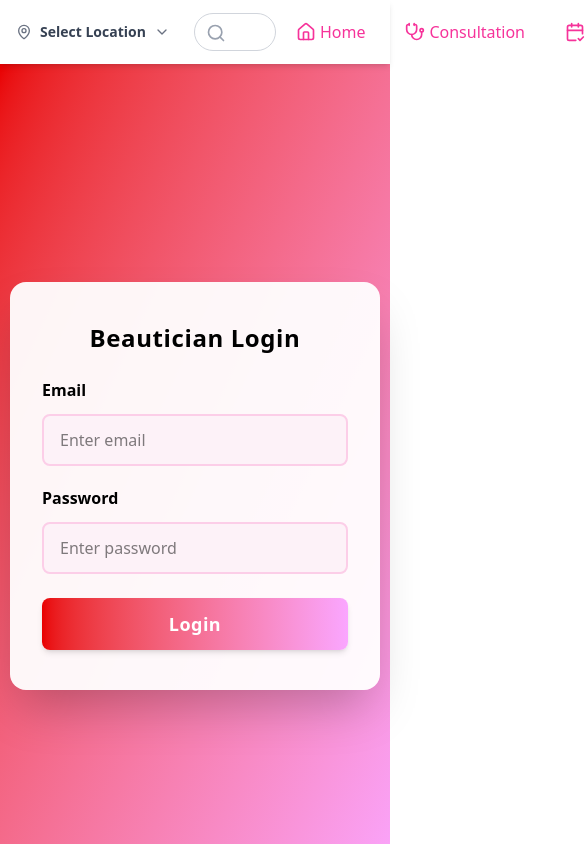
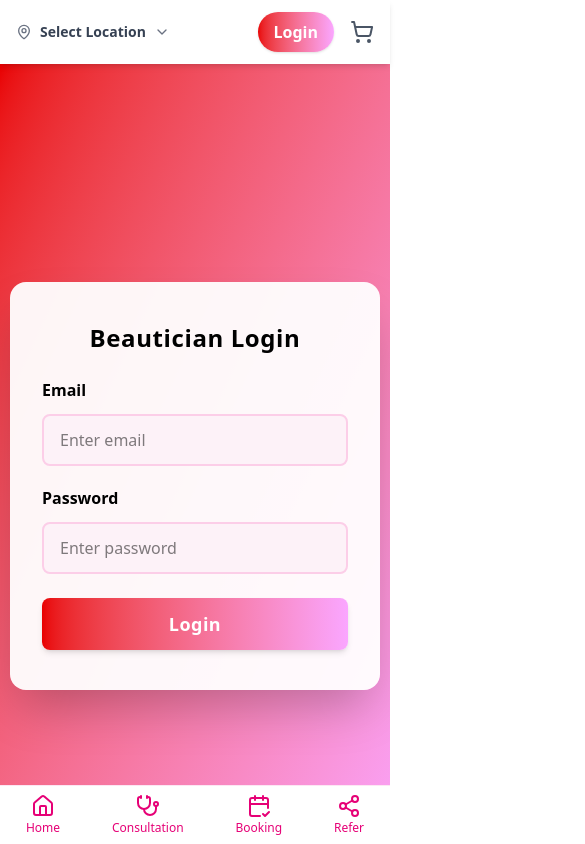
Before and after one commit to IMSHIVAMRAJ/beauty, a React (Vite) app in the folder frontend/: page /beautician/login in a window 390 px wide. Shown: the top 844 px of the page, 585 px wide, since content can reach past the window. Built offline with nearby package versions, Linux system fonts and the light colour scheme.

Commit message:
responsive checked

```diff
--- a/frontend/src/App.jsx
+++ b/frontend/src/App.jsx
@@ -8,6 +8,7 @@ import AddServices from './Pages/AddServices';
 import Cart from './Pages/Cart';
 import Navbar from './Components/Navbar';
 import Footer from './Components/Footer';
+import BottomNav from './Components/BottomNav';
 import AdminLogin from './Pages/AdminLogin';
 import AdminDashboard from './Pages/AdminDashboard';
 import BeauticianLogin from './Pages/BeauticianLogin';
@@ -73,6 +74,7 @@ const App = () => {
       />
         </Routes>
       </div>
+      {!hideNavbar && <BottomNav />}
       <Footer />
     </>
   );
--- /dev/null
+++ b/frontend/src/Components/BottomNav.jsx
@@ -0,0 +1,51 @@
+import React from 'react';
+import { Link, useNavigate } from 'react-router-dom';
+import { Home as HomeIcon, Stethoscope, CalendarCheck2, Share2 } from 'lucide-react';
+
+const navLinks = [
+  { name: 'Home', icon: <HomeIcon className="w-6 h-6" />, href: '/' },
+  { name: 'Consultation', icon: <Stethoscope className="w-6 h-6" />, href: '/consultation' },
+  { name: 'Booking', icon: <CalendarCheck2 className="w-6 h-6" />, href: '/cart' },
+  { name: 'Refer', icon: <Share2 className="w-6 h-6" />, href: '/referral' },
+];
+
+const BottomNav = () => {
+  const navigate = useNavigate();
+
+  const handleConsultationClick = (e) => {
+    e.preventDefault();
+    if (window.location.pathname !== '/') {
+      navigate('/', { state: { scrollToConsultant: true } });
+    } else {
+      const section = document.getElementById('ai-consultant-section');
+      if (section) {
+        section.scrollIntoView({ behavior: 'smooth' });
+      }
+    }
+  };
+
+  return (
+    <nav className="fixed bottom-0 left-0 w-full bg-white border-t border-pink-100 flex justify-around items-center py-2 md:hidden z-30">
+      {navLinks.map((link) =>
+        link.name === 'Consultation' ? (
+          <a
+            key={link.name}
+            href="#ai-consultant-section"
+            onClick={handleConsultationClick}
+            className="flex flex-col items-center text-pink-600 hover:text-pink-800 transition"
+          >
+            {link.icon}
+            <span className="text-xs mt-0.5">{link.name}</span>
+          </a>
+        ) : (
+          <Link key={link.name} to={link.href} className="flex flex-col items-center text-pink-600 hover:text-pink-800 transition">
+            {link.icon}
+            <span className="text-xs mt-0.5">{link.name}</span>
+          </Link>
+        )
+      )}
+    </nav>
+  );
+};
+
+export default BottomNav;
--- a/frontend/src/Components/Navbar.jsx
+++ b/frontend/src/Components/Navbar.jsx
@@ -1,5 +1,3 @@
-// Paste this entire file in Navbar.jsx
-
 import React, { useState, useEffect, useRef } from 'react';
 import { MapPin, ChevronDown, User2, ShoppingCart, Home, Stethoscope, CalendarCheck2, Share2, Search, LogOut } from 'lucide-react';
 import { Link } from 'react-router-dom';
@@ -16,7 +14,6 @@ const navLinks = [
 
 const Navbar = () => {
   const navigate = useNavigate();
-  const [searchFocus, setSearchFocus] = useState(false);
   const [query, setQuery] = useState('');
   const [results, setResults] = useState([]);
   const [showResults, setShowResults] = useState(false);
@@ -132,6 +129,19 @@ const handleResultClick = (item) => {
     window.location.reload();
   };
 
+  // Scroll to AI-Based Consultant section on Home
+  const handleConsultationClick = (e) => {
+    e.preventDefault();
+    if (window.location.pathname !== '/') {
+      navigate('/', { state: { scrollToConsultant: true } });
+    } else {
+      const section = document.getElementById('ai-consultant-section');
+      if (section) {
+        section.scrollIntoView({ behavior: 'smooth' });
+      }
+    }
+  };
+
   return (
     <header className="w-full bg-white shadow-md px-2 sm:px-4 py-3 sm:py-5 sticky top-0 z-20">
       <div className="flex items-center justify-between w-full gap-2 sm:gap-4">
@@ -173,20 +183,23 @@ const handleResultClick = (item) => {
 
         {/* Center: Search Bar + Nav Links in a row */}
         <div className="flex flex-1 justify-start items-center gap-3 max-w-3xl mx-2">
-          <div className="relative w-full max-w-md">
+          {/* Searchbar: Only show on mobile if logged in */}
+          {(isLoggedIn || window.innerWidth >= 640) && (
+            <div className="relative w-full sm:max-w-md">
               <input
                 type="text"
-              placeholder="What do you want to shop for today?"
+                placeholder="Search services, salons, offers..."
                 value={query}
                 onChange={(e) => setQuery(e.target.value)}
-              className="w-full px-10 py-2 border border-gray-300 rounded-full focus:outline-none focus:ring focus:ring-pink-300 text-sm"
-              onFocus={() => setSearchFocus(true)}
+                className="w-full px-12 py-3 rounded-xl border border-gray-300 focus:outline-none focus:ring focus:ring-pink-300 text-base sm:text-sm bg-white shadow-sm transition-all duration-200
+                  sm:px-10 sm:py-2 sm:rounded-full mt-6 sm:mt-0"
+                onFocus={() => setShowResults(true)}
                 onBlur={() => setTimeout(() => setShowResults(false), 200)}
               />
-            <Search className="absolute left-3 top-2.5 text-gray-400 w-5 h-5" />
+              <Search className="absolute left-4 top-3.5 sm:left-3 sm:top-2.5 text-gray-400 w-6 h-6 sm:w-5 sm:h-5" />
               {showResults && results.length > 0 && (
                 <ul className="absolute bg-white border w-full rounded-md mt-1 max-h-60 overflow-y-auto shadow z-50">
-                {results.map((item, index) => (
+                  {results.map((item) => (
                     <li
                       key={item._id}
                       className="px-4 py-2 hover:bg-pink-50 cursor-pointer"
@@ -198,14 +211,27 @@ const handleResultClick = (item) => {
                 </ul>
               )}
             </div>
+          )}
           {/* Nav Links in a row, right of search bar */}
-          <nav className="flex items-center gap-6 flex-shrink-0">
-            {navLinks.map((link) => (
+          <nav className="hidden sm:flex items-center gap-6 flex-shrink-0">
+            {navLinks.map((link) =>
+              link.name === 'Consultation' ? (
+                <a
+                  key={link.name}
+                  href="#ai-consultant-section"
+                  onClick={handleConsultationClick}
+                  className="flex items-center px-2 py-1.5 rounded-full text-pink-500 hover:bg-pink-50 font-medium"
+                >
+                  {link.icon}
+                  <span>{link.name}</span>
+                </a>
+              ) : (
                 <Link key={link.name} to={link.href} className="flex items-center px-2 py-1.5 rounded-full text-pink-500 hover:bg-pink-50 font-medium">
                   {link.icon}
                   <span>{link.name}</span>
                 </Link>
-            ))}
+              )
+            )}
           </nav>
         </div>
 
--- a/frontend/src/Pages/AddServices.jsx
+++ b/frontend/src/Pages/AddServices.jsx
@@ -77,17 +77,6 @@ const AddServices = () => {
 
     return (
         <div className="bg-gray-50 min-h-screen font-sans pb-14">
-            {/* Header */}
-            <header className="bg-white shadow-sm sticky top-0 z-10 p-4 flex items-center justify-between">
-                <button>
-                    <ArrowLeft />
-                </button>
-                <h1 className="font-bold text-xl">Salon At Home</h1>
-                <button>
-                    <Share2 />
-                </button>
-            </header>
-
             {/* Main Content */}
             <main>
                 {/* Categories */}
--- a/frontend/src/Pages/Home.jsx
+++ b/frontend/src/Pages/Home.jsx
@@ -3,7 +3,8 @@ import { Link } from 'react-router-dom';
 import axios from 'axios';
 import { Mail, HelpCircle, Home as HomeIcon, Stethoscope, CalendarCheck2, Share2, MessageCircle, Sparkles, Droplets } from 'lucide-react';
 import ServicesModal from '../Components/ServicesModal';
-import { useNavigate } from "react-router-dom";
+import { useNavigate, useLocation } from "react-router-dom";
+import BottomNav from '../Components/BottomNav';
 
 const carouselImages = [
   'https://images.pexels.com/photos/3993449/pexels-photo-3993449.jpeg?auto=compress&w=800',
@@ -20,13 +21,6 @@ const services = [
 ];
 
 const trendingTabs = ['Trending Services', 'Spa At Home', 'Hydra Facials'];
-
-const navLinks = [
-  { name: 'Home', icon: <HomeIcon className="w-6 h-6" />, href: '#' },
-  { name: 'Consultation', icon: <Stethoscope className="w-6 h-6" />, href: '#' },
-  { name: 'Booking', icon: <CalendarCheck2 className="w-6 h-6" />, href: '#' },
-  { name: 'Refer', icon: <Share2 className="w-6 h-6" />, href: '#' },
-];
 
 const ServiceCard = ({ img, title, subtitle, price, tag, offer, rating, reviews }) => (
   <div className="bg-gray-100 rounded-xl shadow-sm flex flex-col h-full transition hover:shadow-lg relative">
@@ -57,6 +51,7 @@ const ServiceCard = ({ img, title, subtitle, price, tag, offer, rating, reviews
 const Home = () => {
 
     const navigate = useNavigate();
+    const location = useLocation();
 
   const [current, setCurrent] = useState(0);
   const [activeTrending, setActiveTrending] = useState(0);
@@ -74,6 +69,15 @@ const Home = () => {
       .then((res) => setTrendingServices(res.data))
       .catch((err) => console.error("Error fetching trending services", err));
   }, []);
+
+  useEffect(() => {
+    if (location.state && location.state.scrollToConsultant) {
+      const section = document.getElementById('ai-consultant-section');
+      if (section) {
+        section.scrollIntoView({ behavior: 'smooth' });
+      }
+    }
+  }, [location]);
 
   return (
     <div className="min-h-screen bg-white flex flex-col font-sans pb-14 md:pb-0">
@@ -162,7 +166,7 @@ const Home = () => {
       </section>
 
       {/* AI-Based Consultant Section */}
-      <section className="max-w-6xl mx-auto mt-10 mb-8 px-4">
+      <section id="ai-consultant-section" className="max-w-6xl mx-auto mt-10 mb-8 px-4">
         <h2 className="text-2xl sm:text-3xl font-extrabold text-pink-700 mb-6 text-center tracking-tight drop-shadow">AI-Based Consultant</h2>
         <div className="grid grid-cols-1 md:grid-cols-2 gap-8">
           {/* Skincare Consultant Card */}
@@ -197,19 +201,12 @@ const Home = () => {
       </section>
 
       {/* Bottom Nav */}
-      <nav className="fixed bottom-0 left-0 w-full bg-white border-t border-pink-100 flex justify-around items-center py-2 md:hidden z-30">
-        {navLinks.map((link) => (
-          <a key={link.name} href={link.href} className="flex flex-col items-center text-pink-600 hover:text-pink-800 transition">
-            {link.icon}
-            <span className="text-xs mt-0.5">{link.name}</span>
-          </a>
-        ))}
-      </nav>
+      <BottomNav />
 
       {/* AI Assistant Floating Button */}
       <button
         onClick={() => navigate("/ai/face-detect")}
-        className="fixed bottom-6 right-6 z-50 w-16 h-16 rounded-full bg-gradient-to-br from-[#E90000] to-[#FAA6FF] shadow-2xl flex items-center justify-center hover:scale-110 transition-transform border-4 border-white"
+        className="fixed bottom-20 right-6 z-50 w-16 h-16 rounded-full bg-gradient-to-br from-[#E90000] to-[#FAA6FF] shadow-2xl flex items-center justify-center hover:scale-110 transition-transform border-4 border-white md:bottom-6"
         aria-label="Open AI Assistant"
       >
         <span className="text-white text-2xl font-extrabold drop-shadow tracking-widest">AI</span>
--- a/frontend/src/Pages/MakeYourPackage.jsx
+++ b/frontend/src/Pages/MakeYourPackage.jsx
@@ -88,17 +88,6 @@ const MakeYourPackage = () => {
 
     return (
         <div className="bg-gray-50 min-h-screen font-sans pb-14">
-            {/* Header */}
-            <header className="bg-white shadow-sm sticky top-0 z-10 p-4 flex items-center justify-between">
-                <button>
-                    <ArrowLeft />
-                </button>
-                <h1 className="font-bold text-xl">Make Your Package</h1>
-                <button>
-                    <Share2 />
-                </button>
-            </header>
-
             {/* Main Content */}
             <main>
                 {/* Categories */}
```
Also changed, not shown: frontend/src/Components/Footer.jsx (+8 -3 lines). Lines whose indentation alone changed are shown as unchanged.
